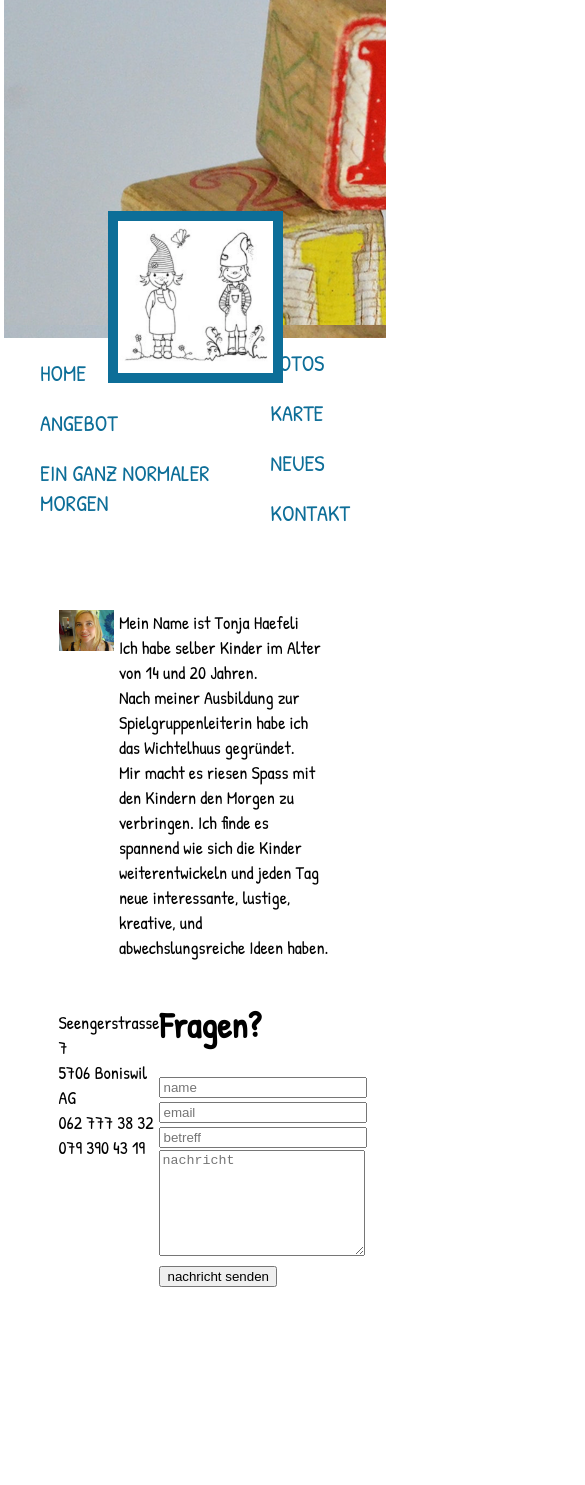
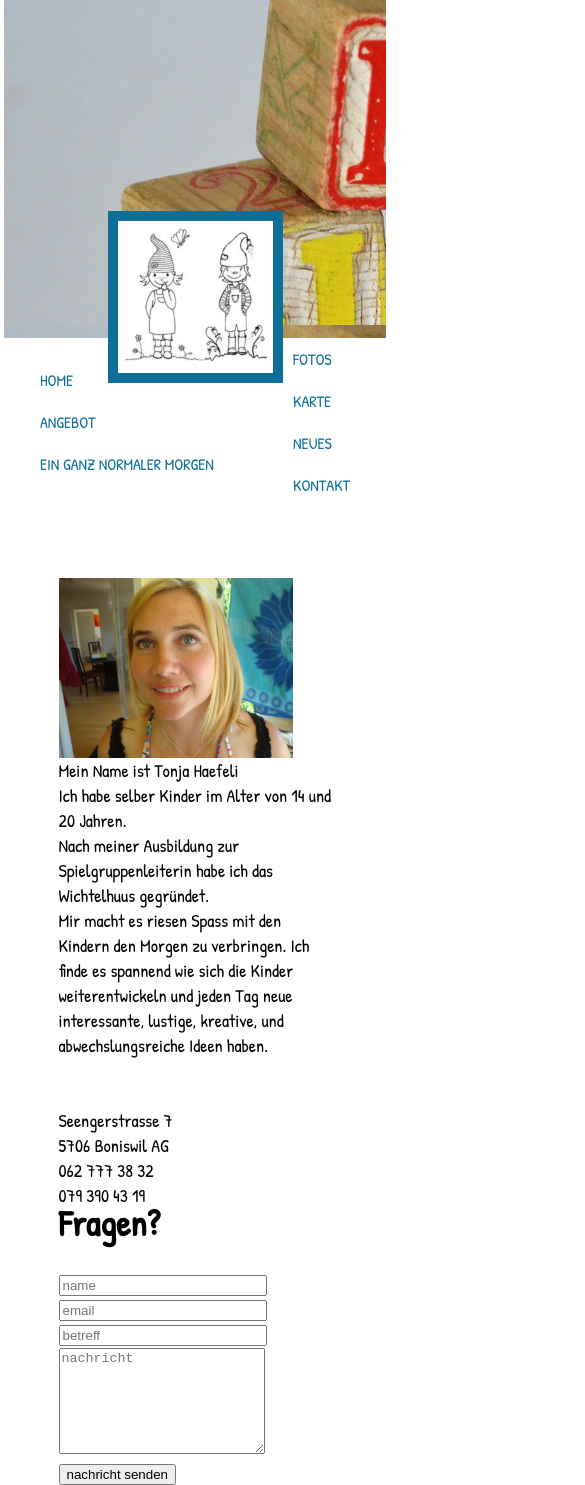
Before and after one commit to matthiashaefeli/wichtel-frontend, a React (Create React App) app: page /contact in a window 390 px wide. Shown: the whole page, 585 px wide, since content can reach past the window. Before the commit the page ends 1287 px from the top, so only its background shows below. Built offline with nearby package versions, Linux system fonts and the light colour scheme; no server answers; what google-maps-react would draw is missing.

Commit message:
responsive nav and about

```diff
--- a/src/components/contact/contact.css
+++ b/src/components/contact/contact.css
@@ -66,15 +66,14 @@
 @media only screen and (max-width: 1070px) {
   .contactMain {
     justify-content: space-between;
-  }
-
-  .contactImageBox {
-    width: auto;
-    height: 50%;
+    flex-direction: column;
   }
 
   .contactTextBox {
     width: auto;
-    margin-left: 5px;
+  }
+
+  .contactFormMain {
+    flex-direction: column;
   }
 }
--- a/src/components/navbar/navbar.css
+++ b/src/components/navbar/navbar.css
@@ -37,4 +37,8 @@
     flex-direction: column;
     justify-content: center;
   }
+
+  .navBar {
+    font-size: 1em;
+  }
 }
```
